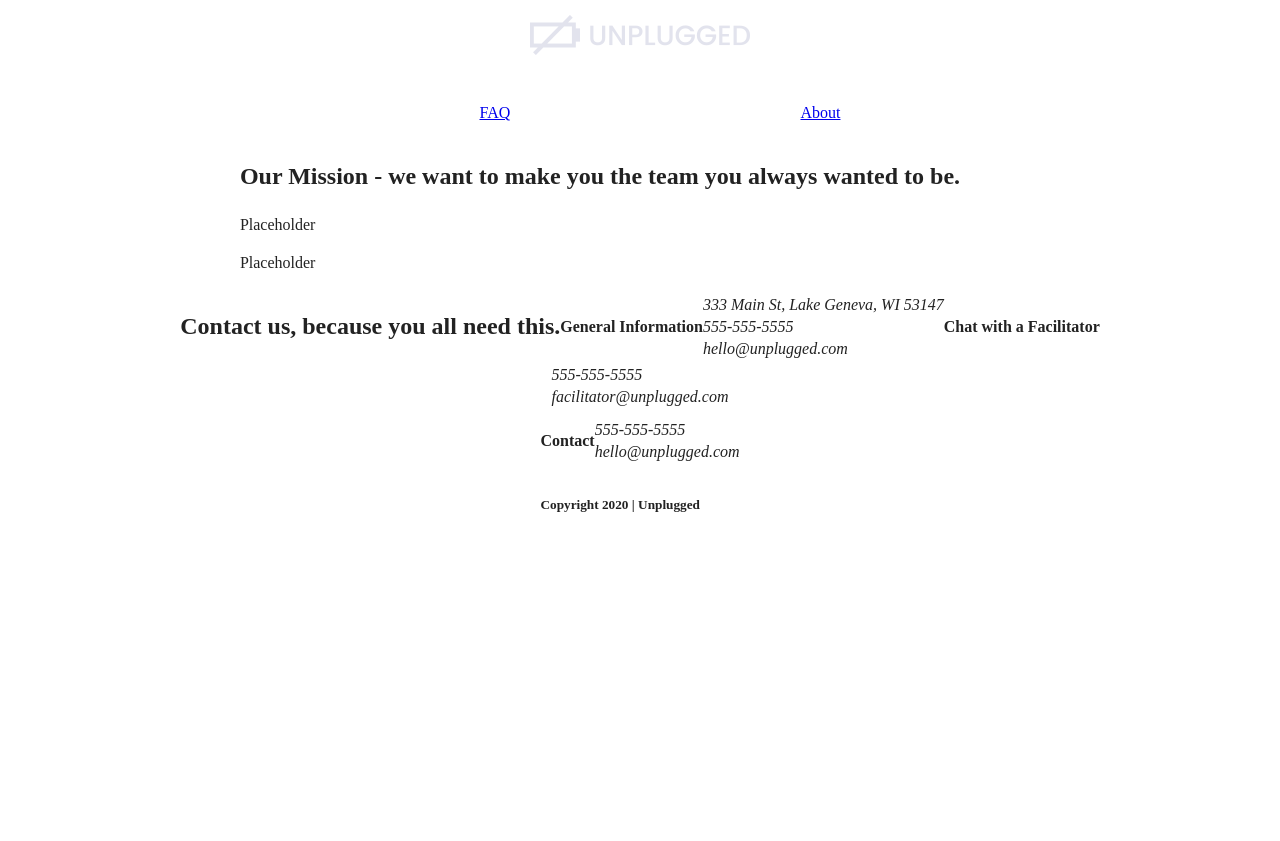
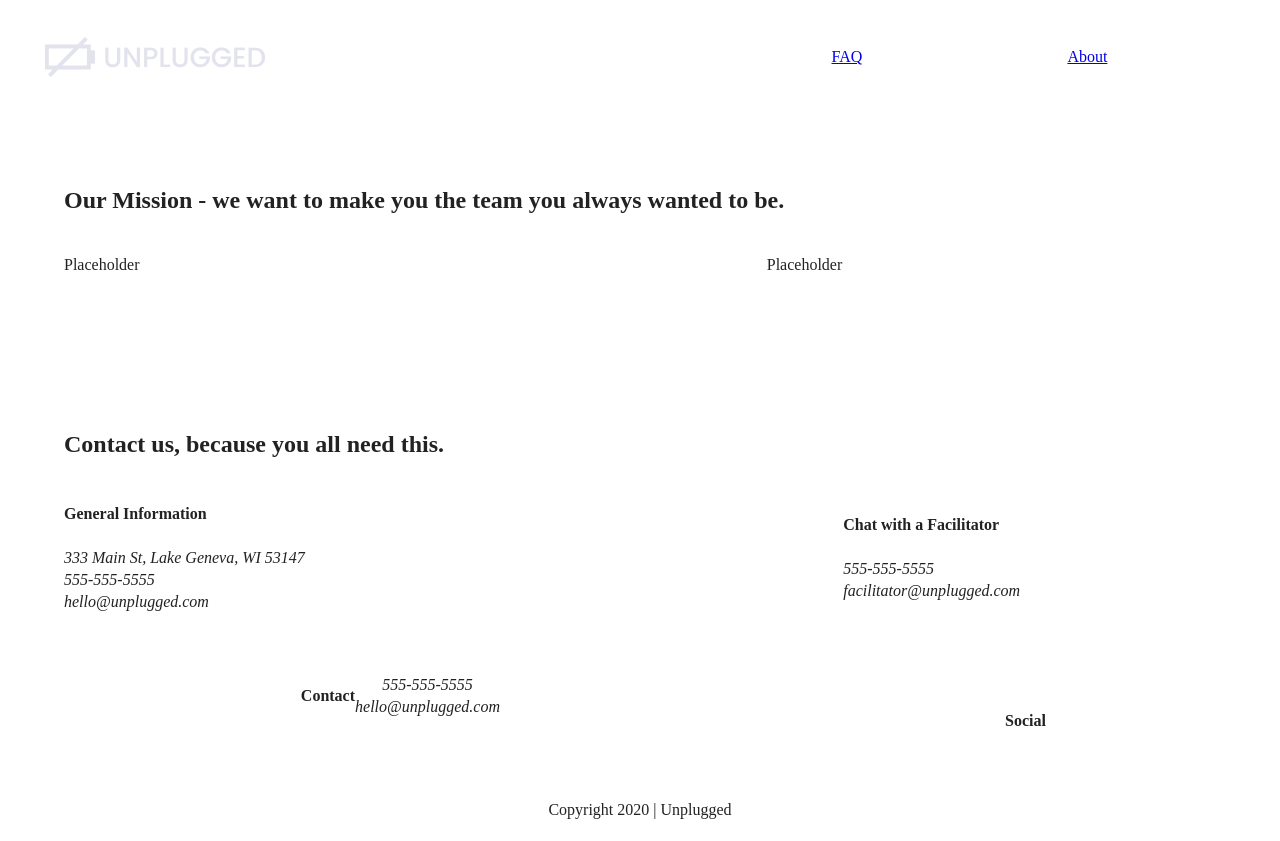
Before and after one commit to missjferrari/unplugged, a website: page about/index.html in a window 1280 px wide. Before the commit the page ends 800 px from the top, so only its background shows below. Drawn offline with Linux system fonts and the light colour scheme; files whose address does not match are found by name.

Commit message:
Added tablet styles for homepage, faq and about

```diff
--- a/about/index.html
+++ b/about/index.html
@@ -36,9 +36,10 @@
 
   <header>
     <div class="content-wrapper">
-      <a href="#"><img src="img/logo.png" alt="Unplugged Logo" /> </a>
+      <a href="#">
+        <img src="../img/logo.png" alt="Unplugged Logo" />
+      </a>
       <div class="header-divider"></div>
-      <!--Navigation Bar-->
       <nav>
         <ul>
           <li><a href="../faq/index.html" target="_blank">FAQ</a></li>
@@ -46,12 +47,13 @@
         </ul>
       </nav>
     </div>
+  </header>
 
   <!--Main Section-->
   <main>
     <section class="mission">
       <div class="content-wrapper">
-          <div class="mission-section">
+        <div class="mission-content">
           <h2>Our Mission - we want to make you the team you always wanted to be.</h2>
           <p>Placeholder</p>
           <p>Placeholder</p>
@@ -61,45 +63,68 @@
         </div>
       </div>
     </section>
+
     <section class="contact">
       <div class="content-wrapper">
         <h2>Contact us, because you all need this.</h2>
+        <div class="contact-content">
+          <div class="general">
             <h4>General Information</h4>
             <address>
               333 Main St, Lake Geneva, WI 53147<br>
               555-555-5555<br>
               hello@unplugged.com
             </address>
+          </div>
+          <div class="chat">
             <h4>Chat with a Facilitator</h4>
             <address>
               555-555-5555<br>
               facilitator@unplugged.com
             </address>
           </div>
+        </div>
+      </div>
     </section>
   </main>
 
     <!--Footer-->
-    <section class="footer-content">
+  <footer>
+    <div class="content-wrapper">
+      <div class="footer-content">
         <div class="contact">
           <h4>Contact</h4>
           <address>
+            <p>
               555-555-5555<br>
               hello@unplugged.com
+            </p>
           </address>
         </div>
         <div class="social">
+          <h4>Social</h4>
           <div class="social-icons">
+            <p>
               <a href="https://www.linkedin.com/in/jessica-ferrari-6b04041b8/" target="_blank"></a>
+            </p>
+            <p>
               <a href="https://www.twitter.com/missjferrari" target="_blank"></a>
+            </p>
+            <p>
               <a href="https://www.instagram.com/missjferrari" target="_blank"></a>
+            </p>
+            <p>
               <a href="https://www.github.com/missjferrari" target="_blank"></a>
+            </p>
           </div>
         </div>
+      </div> <!-- footer content ends -->
+    </div>
+    <!-- footer content wrapper ends -->
     <div class="copyright">
-        <h5>Copyright 2020 | Unplugged</h5>
+      <p>Copyright 2020 | Unplugged</p>
     </div>
-    </section>
+  </footer>
 </body>
 
 </html>
--- a/css/main.css
+++ b/css/main.css
@@ -135,26 +135,31 @@ header nav ul {
   list-style-type: none;
 }
 
-footer {
-  flex-direction: column;
-}
-
 footer p {
   margin: 0;
+  text-align: center;
 }
 
 footer .content-wrapper {
   width: 55%;
-  margin: 50px 0;
+}
+
+.footer-content {
+  display: flex;
+  flex-direction: column;
   justify-content: center;
+  align-items: center;
 }
 
 footer .contact {
+  height: fit-content;
   margin-bottom: 50px;
+  padding: 0 10px;
 }
 
 footer .social {
-  width: 100%;
+  height: fit-content;
+  padding: 0 10px;
 }
 
 footer .social-icons {
@@ -361,6 +366,130 @@ aside {
 @media only screen and (min-width: 768px) {
   /*Tablet Styles*/
 
+header {
+  width: 83%;
+  display: flex;
+  justify-content: space-between;
+  padding: 30px 45px;
+}
+
+header .content-wrapper {
+  width: 100%;
+  display: flex;
+  justify-content: space-between;
+  flex-flow: row nowrap;
+}
+
+header nav ul {
+  display: flex;
+  justify-content: space-between;
+}
+
+.hero-area .content-wrapper {
+  width: 73%;
+}
+
+aside .content-wrapper {
+  display: flex;
+  justify-content: space-between;
+  flex-flow: row nowrap;
+}
+
+.features .content-wrapper
+.reviews .content-wrapper {
+  width: 83%;
+}
+
+.features article {
+  display: flex;
+  justify-content: space-around;
+  align-items: center;
+  flex-flow: column wrap;
+  flex-basis: 200px;
+  padding: 30px 50px;
+}
+
+.reviews article {
+  display: flex;
+  justify-content: flex-end;
+}
+
+footer .content-wrapper {
+  width: 65%;
+  margin: 0 150px;
+}
+
+.footer-content {
+  display: flex;
+  justify-content: space-between;
+  align-items: center;
+  flex-flow: row wrap;
+}
+
+footer .contact {
+  flex-basis: 40%;
+}
+
+footer .social-icons {
+  display: flex;
+  justify-content: space-around;
+  align-items: center;
+}
+
+footer .social-icons p {
+  display: flex;
+  justify-content: center;
+  align-items: center;
+}
+
+footer .copyright {
+  margin: 20px 0;
+}
+
+/* FAQ Page */
+
+.faq .content-wrapper {
+  justify-content: space-between;
+}
+
+.faq-content {
+  flex-basis: 40%;
+}
+
+.faq h2 {
+  width: 100%;
+}
+
+/* ABOUT Page */
+
+.mission-content {
+  display: flex;
+  justify-content: space-between;
+  align-items: center;
+  flex-flow: row wrap;
+}
+
+.mission-content p {
+  width: 39%;
+}
+
+.contact .content-wrapper h2 {
+  width: 65%;
+}
+
+.contact-content {
+  display: flex;
+  justify-content: space-between;
+  align-items: center;
+  padding: 0 50px;
+  width: 83%;
+  margin: 0;
+  padding: 0;
+}
+
+.contact-content .general {
+  flex-basis: 31%;
+}
 
 @media only screen and (min-width: 1200px) {
   /*Desktop Styles*/
```
Also changed, not shown: faq/index.html (+30 -8 lines). Lines whose indentation alone changed are shown as unchanged.
